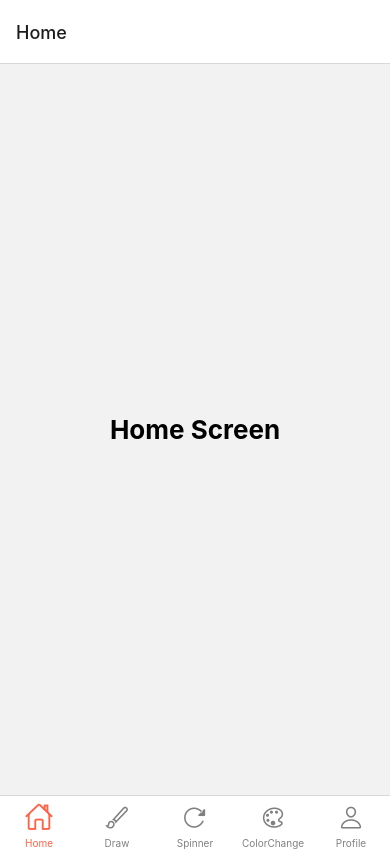
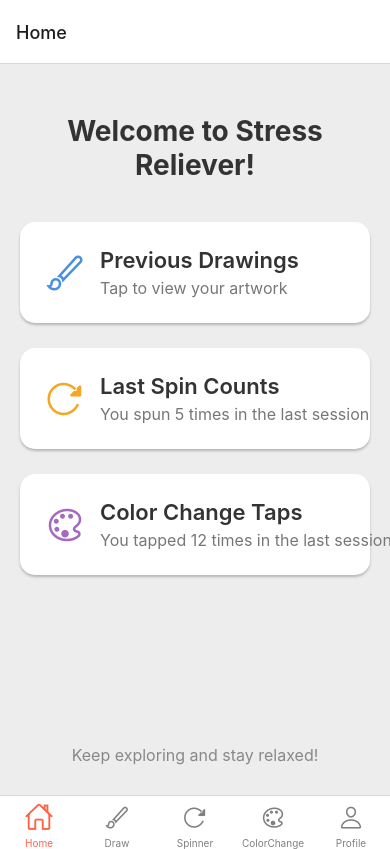
Before and after one commit to calvin-cs262-fall2023-teamh/stressReliever-client, a React Native app: screen / in a window 390 px wide. Built offline with nearby package versions, Linux system fonts and the light colour scheme.

Commit message:
Simple Home screen with animation for color change screen, still need to fix animation but work with fast double tap.

```diff
--- a/fidgetComponents/ColorChange.js
+++ b/fidgetComponents/ColorChange.js
@@ -1,22 +1,26 @@
 import React, { useState, useEffect } from 'react';
-import { Animated, TouchableOpacity, Text, StyleSheet } from 'react-native';
+import { Animated, StyleSheet, View } from 'react-native';
+import * as Haptics from 'expo-haptics';
 
 const ColorChange = () => {
-  // Animated value for color transition
   const [animatedValue] = useState(new Animated.Value(0));
-  // Current color index
   const [colorIndex, setColorIndex] = useState(0);
+  const [circleScale] = useState(new Animated.Value(0));
+  const [tapPosition, setTapPosition] = useState({ x: 0, y: 0 });
 
-  // List of colors to transition between
   const colors = [
     'rgb(123,104,238)',
     'rgb(255,105,180)',
     'rgb(50,205,50)',
     'rgb(255,165,0)',
-    'rgb(64,224,208)'
+    'rgb(64,224,208)',
+    'rgb(255,218,185)',
+    'rgb(255,99,71)',
+    'rgb(100,149,237)',
+    'rgb(255,20,147)',
+    'rgb(50,205,50)'
   ];
 
-  // Start the color transition animation when colorIndex changes
   useEffect(() => {
     Animated.timing(animatedValue, {
       toValue: 1,
@@ -25,12 +29,23 @@ const ColorChange = () => {
     }).start();
   }, [colorIndex]);
 
-  // Update color index when button is pressed
-  const handlePress = () => {
-    setColorIndex((prevIndex) => (prevIndex + 1) % colors.length);
+  const handlePress = (e) => {
+    Haptics.impactAsync(Haptics.ImpactFeedbackStyle.Light);
+
+    const { locationX, locationY } = e.nativeEvent;
+    setTapPosition({ x: locationX, y: locationY });
+
+    circleScale.setValue(0);  // Reset circle scale
+    Animated.timing(circleScale, {
+      toValue: 1,
+      duration: 2000,
+      useNativeDriver: false,
+    }).start(() => {
+      setColorIndex((prevIndex) => (prevIndex + 1) % colors.length);
+      animatedValue.setValue(0);  // Reset background color animation
+    });
   };
 
-  // Define the color transition style using interpolation
   const animatedStyle = {
     backgroundColor: animatedValue.interpolate({
       inputRange: [0, 1],
@@ -38,35 +53,31 @@ const ColorChange = () => {
     }),
   };
 
+  const circleStyle = {
+    transform: [{ scale: circleScale }],
+    position: 'absolute',
+    top: tapPosition.y - 1000,
+    left: tapPosition.x - 1000,
+    width: 2000,
+    height: 2000,
+    borderRadius: 1000,
+    backgroundColor: colors[(colorIndex + 1) % colors.length],
+    opacity: 0.6
+  };
+
   return (
-    <Animated.View style={[styles.container, animatedStyle]}>
-      {/* Button to trigger color transition */}
-      <TouchableOpacity style={styles.button} onPress={handlePress}>
-        <Text style={styles.buttonText}>Press Me</Text>
-      </TouchableOpacity>
+    <Animated.View style={[styles.container, animatedStyle]} onStartShouldSetResponder={() => true} onResponderRelease={handlePress}>
+      <Animated.View style={circleStyle} />
     </Animated.View>
   );
 };
 
-// Component styles
 const styles = StyleSheet.create({
   container: {
     flex: 1,
     justifyContent: 'center',
     alignItems: 'center',
   },
-  button: {
-    backgroundColor: '#FFF',
-    paddingVertical: 16,
-    paddingHorizontal: 40,
-    borderRadius: 12,
-    elevation: 10,
-  },
-  buttonText: {
-    fontSize: 20,
-    fontWeight: 'bold',
-  },
 });
 
-// Export the ColorChange component
 export default ColorChange;
--- a/navigation/screens/HomeScreen.js
+++ b/navigation/screens/HomeScreen.js
@@ -1,12 +1,100 @@
-import * as React from 'react';
-import { View, Text } from 'react-native';
+import React from 'react';
+import { View, Text, StyleSheet, TouchableOpacity } from 'react-native';
+import Ionicons from 'react-native-vector-icons/Ionicons';
 
 export default function HomeScreen({ navigation }) {
     return (
-        <View style={{ flex: 1, alignItems: 'center', justifyContent: 'center' }}>
-            <Text
-                onPress={() => alert('This is the "Home" screen.')}
-                style={{ fontSize: 26, fontWeight: 'bold' }}>Home Screen</Text>
+        <View style={styles.container}>
+
+            {/* Header */}
+            <Text style={styles.header}>Welcome to Stress Reliever!</Text>
+
+            {/* Card: Previous Drawings */}
+            <TouchableOpacity style={styles.card} onPress={() => alert('Show previous drawings')}>
+                <Ionicons name="brush-outline" size={40} color="#4A90E2" />
+                <View style={styles.cardTextContainer}>
+                    <Text style={styles.cardTitle}>Previous Drawings</Text>
+                    <Text style={styles.cardDetail}>Tap to view your artwork</Text>
+                </View>
+            </TouchableOpacity>
+
+            {/* Card: Last Spin Counts */}
+            <TouchableOpacity style={styles.card} onPress={() => alert('Show last spin counts')}>
+                <Ionicons name="reload-outline" size={40} color="#F5A623" />
+                <View style={styles.cardTextContainer}>
+                    <Text style={styles.cardTitle}>Last Spin Counts</Text>
+                    <Text style={styles.cardDetail}>You spun 5 times in the last session</Text>
+                </View>
+            </TouchableOpacity>
+
+            {/* Card: Color Change Taps */}
+            <TouchableOpacity style={styles.card} onPress={() => alert('Show color change taps')}>
+                <Ionicons name="color-palette-outline" size={40} color="#A569BD" />
+                <View style={styles.cardTextContainer}>
+                    <Text style={styles.cardTitle}>Color Change Taps</Text>
+                    <Text style={styles.cardDetail}>You tapped 12 times in the last session</Text>
+                </View>
+            </TouchableOpacity>
+
+            {/* Footer */}
+            <View style={styles.footer}>
+                <Text style={styles.footerText}>Keep exploring and stay relaxed!</Text>
+            </View>
         </View>
     );
 }
+
+const styles = StyleSheet.create({
+    container: {
+        flex: 1,
+        backgroundColor: '#EDEDED',
+        paddingHorizontal: 20,
+        paddingTop: 50
+    },
+    header: {
+        fontSize: 28,
+        fontWeight: 'bold',
+        color: '#333',
+        marginBottom: 40,
+        textAlign: 'center'
+    },
+    card: {
+        backgroundColor: '#ffffff',
+        borderRadius: 15,
+        padding: 25,
+        marginBottom: 25,
+        flexDirection: 'row',
+        alignItems: 'center',
+        shadowColor: "#000",
+        shadowOffset: {
+            width: 0,
+            height: 2,
+        },
+        shadowOpacity: 0.23,
+        shadowRadius: 2.62,
+        elevation: 4,
+    },
+    cardTextContainer: {
+        marginLeft: 15
+    },
+    cardTitle: {
+        fontSize: 22,
+        fontWeight: '600',
+        color: '#333',
+    },
+    cardDetail: {
+        fontSize: 16,
+        color: '#777',
+        marginTop: 5
+    },
+    footer: {
+        flex: 1,
+        justifyContent: 'flex-end',
+        marginBottom: 30
+    },
+    footerText: {
+        fontSize: 16,
+        color: '#888',
+        textAlign: 'center'
+    }
+});
--- a/package.json
+++ b/package.json
@@ -20,12 +20,14 @@
     "react-dom": "18.2.0",
     "react-native": "0.72.4",
     "react-native-gesture-handler": "~2.12.0",
+    "react-native-haptic-feedback": "^2.2.0",
     "react-native-ico-material-design": "^4.1.5",
     "react-native-reanimated": "~3.3.0",
     "react-native-safe-area-context": "4.6.3",
     "react-native-screens": "~3.22.0",
     "react-native-svg": "^13.14.0",
-    "react-native-web": "~0.19.6"
+    "react-native-web": "~0.19.6",
+    "expo-haptics": "~12.4.0"
   },
   "devDependencies": {
     "@babel/core": "^7.20.0"
```
Also changed, not shown: 1 other file (tests, documents, lock files or other folders).
